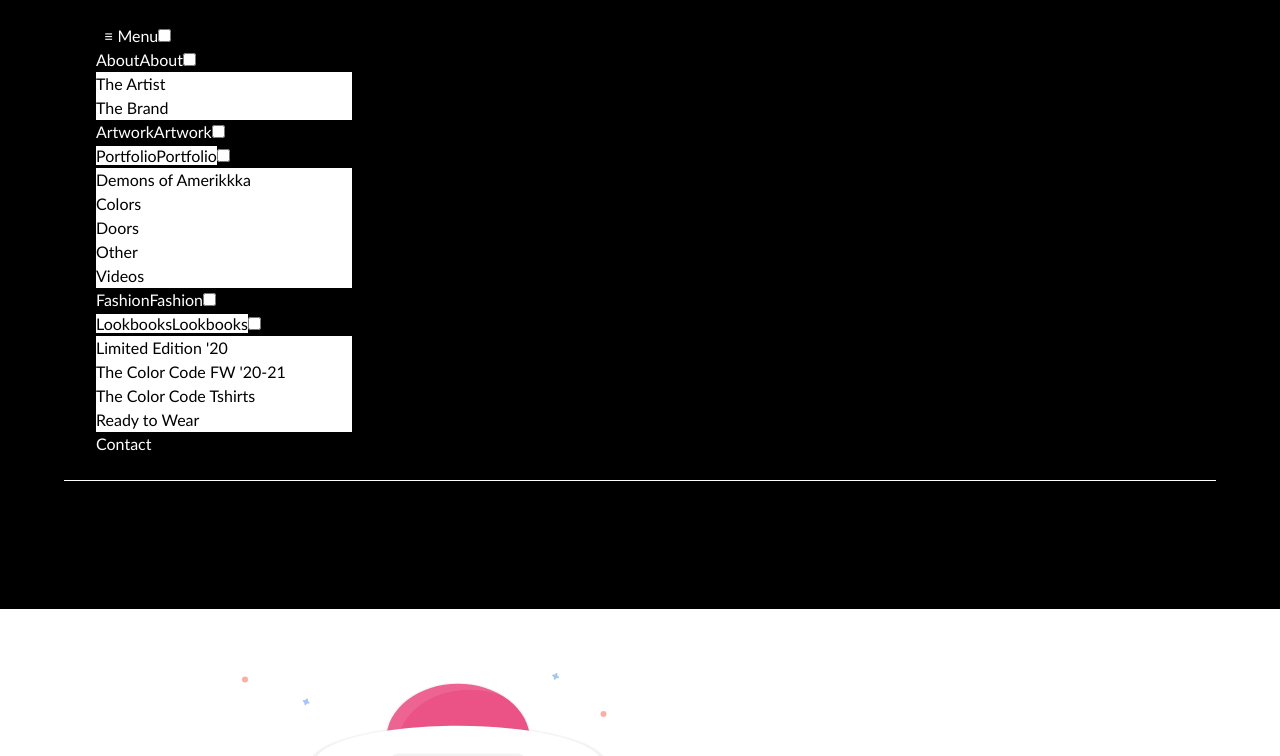
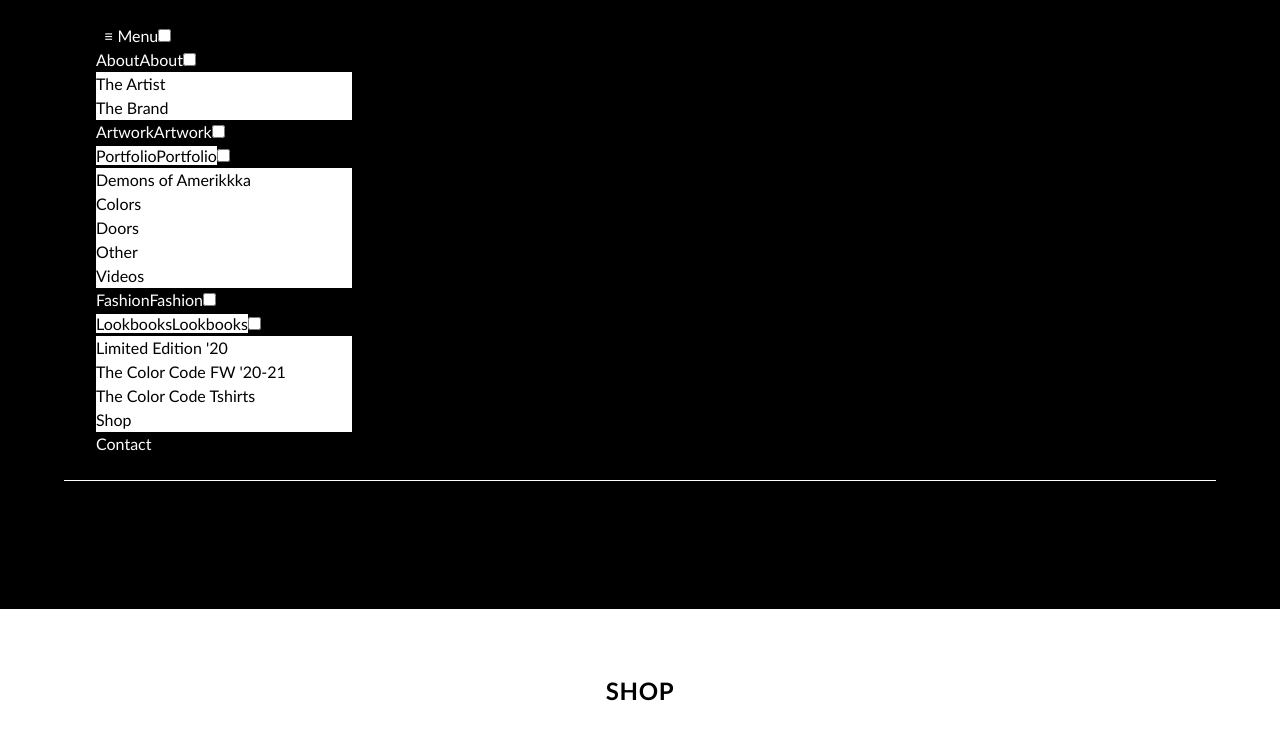
Before and after one commit to joekariuki/codestudiosofficial, a Gatsby site: page /fashion/shop in a window 1280 px wide. Before the commit this address had no page. Shown: the top 756 px of the page. Built offline with nearby package versions, Linux system fonts and the light colour scheme; Gatsby itself is replaced by a stand-in of ours; what @tailwindcss/custom-forms would draw is missing.

Commit message:
Replace "readytowear" page with "shop" page

```diff
--- a/src/components/header.js
+++ b/src/components/header.js
@@ -138,7 +138,7 @@ function Header() {
                   </ul>
                 </li>
                 <li className="bg-white text-black hover:bg-black hover:text-white">
-                  <Link to="/fashion/readytowear">Ready to Wear</Link>
+                  <Link to="/fashion/shop">Shop</Link>
                 </li>
               </ul>
             </li>
--- a/src/components/indexHeader.js
+++ b/src/components/indexHeader.js
@@ -138,7 +138,7 @@ function IndexHeader() {
                   </ul>
                 </li>
                 <li className="bg-white text-black hover:bg-black hover:text-white">
-                  <Link to="/fashion/readytowear">Ready to Wear</Link>
+                  <Link to="/fashion/shop">Shop</Link>
                 </li>
               </ul>
             </li>
--- a/src/pages/fashion/readytowear.js
+++ b/src/pages/fashion/shop.js
@@ -6,17 +6,17 @@ import Lightbox from "../../components/lightbox"
 import Layout from "../../components/layout";
 import SEO from "../../components/seo";
 
-function ReadyToWearPage() {
+function ShopPage() {
   return (
     <Layout>
       <SEO
-        keywords={[`The Code Studios`, `Fashion`, `Ready To Wear`]}
-        title="Ready To Wear"
+        keywords={[`The Code Studios`, `Fashion`, `Shop`]}
+        title="Shop"
       />
       <section className="container text-black body-font overflow-hidden">
         <div className="w-full">
           <h1 className="text-center uppercase font-bold text-2xl tracking-wide">
-            Ready to Wear
+            Shop
           </h1>
 
           <div className="container px-5 py-12 mx-auto">
@@ -54,4 +54,4 @@ function ReadyToWearPage() {
   );
 }
 
-export default ReadyToWearPage;
+export default ShopPage;
```
